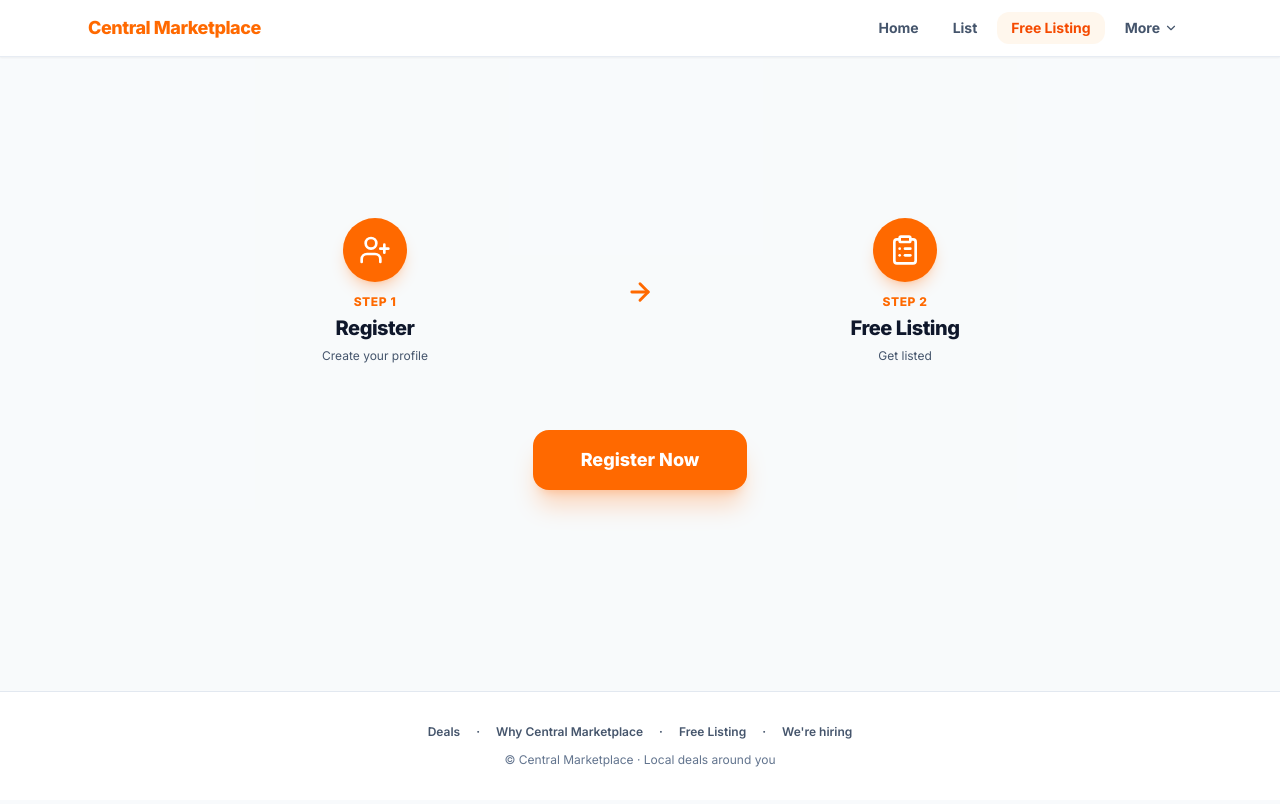
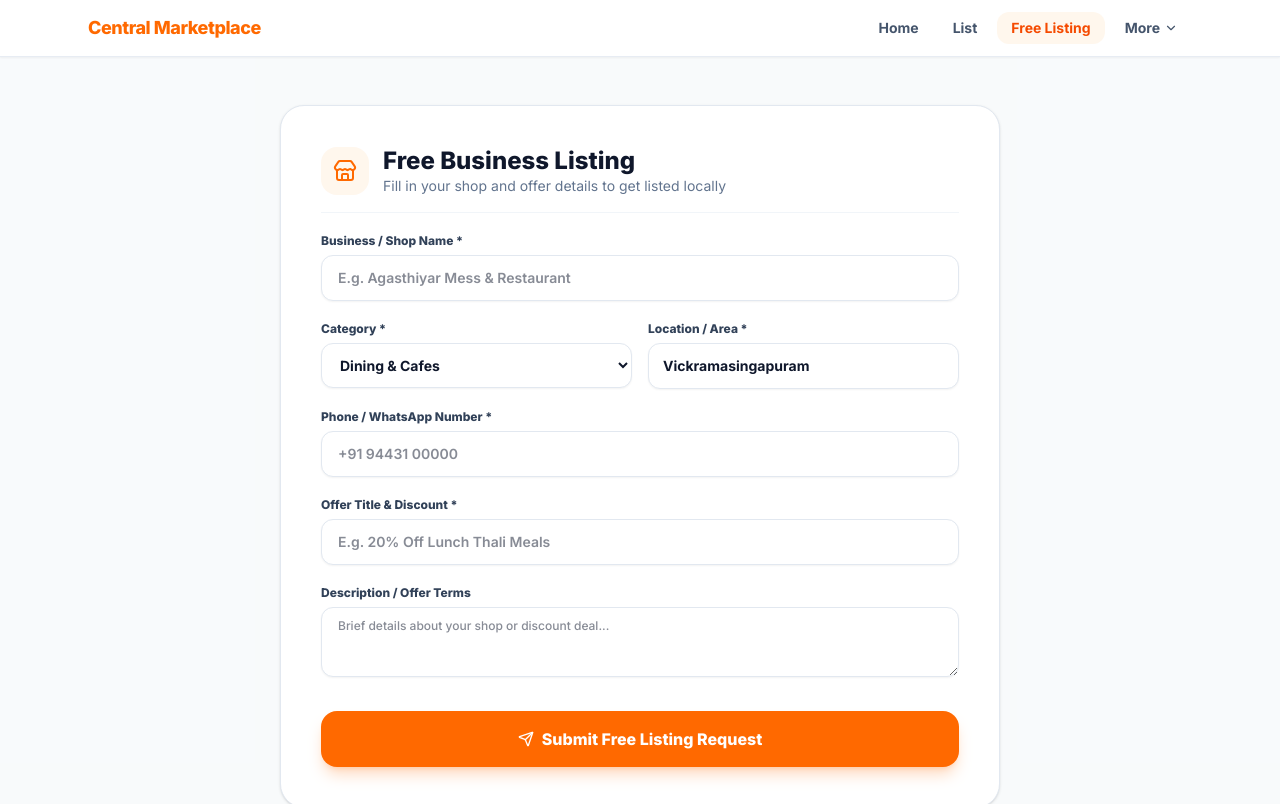
Before and after one commit to bala290498/central-marketplace-03, a Next.js app: page /register in a window 1280 px wide. Shown: the top 804 px of the page. Built offline with nearby package versions, Linux system fonts and the light colour scheme.

Commit message:
feat: render free business listing form directly on page without modal or intermediate steps

```diff
--- a/src/components/ListYourBusinessClient.tsx
+++ b/src/components/ListYourBusinessClient.tsx
@@ -4,19 +4,12 @@ import React, { useState } from "react";
 import { Navbar } from "@/components/Navbar";
 import { Footer } from "@/components/Footer";
 import {
-  UserPlus,
-  ClipboardList,
-  PhoneCall,
   CheckCircle2,
-  X,
   Send,
   Store,
-  ArrowRight,
-  ArrowDown,
 } from "lucide-react";
 
 export function ListYourBusinessClient() {
-  const [isModalOpen, setIsModalOpen] = useState(false);
   const [isSubmitted, setIsSubmitted] = useState(false);
 
   // Form State
@@ -29,27 +22,13 @@ export function ListYourBusinessClient() {
     description: "",
   });
 
-  const steps = [
-    {
-      stepLabel: "Step 1",
-      title: "Register",
-      description: "Create your profile",
-      icon: UserPlus,
-    },
-    {
-      stepLabel: "Step 2",
-      title: "Free Listing",
-      description: "Get listed",
-      icon: ClipboardList,
-    },
-  ];
-
   const handleSubmit = (e: React.FormEvent) => {
     e.preventDefault();
     setIsSubmitted(true);
-    setTimeout(() => {
+  };
+
+  const handleReset = () => {
     setIsSubmitted(false);
-      setIsModalOpen(false);
     setFormData({
       businessName: "",
       category: "Dining & Cafes",
@@ -58,136 +37,56 @@ export function ListYourBusinessClient() {
       offerTitle: "",
       description: "",
     });
-    }, 2500);
   };
 
   return (
     <div className="min-h-screen bg-slate-50/60 text-slate-900 flex flex-col justify-between">
       <Navbar />
 
-      <main className="flex-1 max-w-5xl w-full mx-auto px-4 sm:px-6 py-12 sm:py-20 flex flex-col items-center justify-center text-center">
-        {/* Desktop View: 3 Steps Directly in a Horizontal Row with Horizontal Arrows */}
-        <div className="hidden md:flex items-center justify-center gap-6 py-6 mb-10 w-full">
-          {steps.map((step, idx) => {
-            const Icon = step.icon;
-            const isLast = idx === steps.length - 1;
-            return (
-              <React.Fragment key={idx}>
-                {/* Step Item */}
-                <div className="flex-1 text-center flex flex-col items-center justify-center px-2">
-                  <div className="w-16 h-16 bg-orange-500 rounded-full flex items-center justify-center text-white mb-3 shadow-lg shadow-orange-500/25 transition-transform duration-300 hover:scale-105">
-                    <Icon className="w-8 h-8" />
+      <main className="flex-1 max-w-3xl w-full mx-auto px-4 sm:px-6 py-8 sm:py-12 flex flex-col items-center">
+        {/* Main Card Container */}
+        <div className="bg-white rounded-3xl w-full p-6 sm:p-10 shadow-sm border border-slate-200 text-left">
+          {isSubmitted ? (
+            <div className="text-center py-10 space-y-4">
+              <div className="w-16 h-16 bg-emerald-100 text-emerald-600 rounded-full flex items-center justify-center mx-auto shadow-sm">
+                <CheckCircle2 className="w-8 h-8" />
               </div>
-                  <span className="text-orange-500 font-extrabold text-xs uppercase tracking-wider mb-1">
-                    {step.stepLabel}
-                  </span>
-                  <h3 className="text-xl font-extrabold text-slate-900 mb-1 tracking-tight">
-                    {step.title}
+              <h3 className="text-2xl font-extrabold text-slate-900">
+                Registration Received!
               </h3>
-                  <p className="text-xs text-slate-600 max-w-[200px] leading-relaxed mx-auto">
-                    {step.description}
+              <p className="text-sm text-slate-600 max-w-sm mx-auto leading-relaxed">
+                Thank you! Our local onboarding team will verify your shop details and activate your free business listing shortly.
               </p>
-                </div>
-
-                {/* Horizontal Arrow Pointing to Next Step */}
-                {!isLast && (
-                  <div className="flex-shrink-0 flex items-center justify-center self-center px-1">
-                    <ArrowRight className="w-7 h-7 text-orange-500 stroke-[2.5]" />
-                  </div>
-                )}
-              </React.Fragment>
-            );
-          })}
-        </div>
-
-        {/* Mobile View: 3 Steps Vertically Stacked with Vertical Arrows */}
-        <div className="flex md:hidden flex-col items-center justify-center gap-6 py-4 mb-10 w-full">
-          {steps.map((step, idx) => {
-            const Icon = step.icon;
-            const isLast = idx === steps.length - 1;
-            return (
-              <React.Fragment key={idx}>
-                {/* Step Item */}
-                <div className="text-center flex flex-col items-center justify-center px-4 max-w-xs mx-auto">
-                  <div className="w-16 h-16 bg-orange-500 rounded-full flex items-center justify-center text-white mb-2.5 shadow-lg shadow-orange-500/25">
-                    <Icon className="w-8 h-8" />
-                  </div>
-                  <span className="text-orange-500 font-extrabold text-xs uppercase tracking-wider mb-1">
-                    {step.stepLabel}
-                  </span>
-                  <h3 className="text-xl font-extrabold text-slate-900 mb-1 tracking-tight">
-                    {step.title}
-                  </h3>
-                  <p className="text-xs text-slate-600 leading-relaxed mx-auto">
-                    {step.description}
-                  </p>
-                </div>
-
-                {/* Vertical Arrow Pointing Down to Next Step */}
-                {!isLast && (
-                  <div className="py-1">
-                    <ArrowDown className="w-6 h-6 text-orange-500 stroke-[2.5]" />
-                  </div>
-                )}
-              </React.Fragment>
-            );
-          })}
-        </div>
-
-        {/* Centered CTA Register Button */}
-        <div className="text-center w-full flex justify-center">
+              <div className="pt-4">
                 <button
                   type="button"
-            onClick={() => setIsModalOpen(true)}
-            className="w-auto px-8 sm:px-12 py-3.5 sm:py-4 rounded-2xl bg-orange-500 hover:bg-orange-600 text-white font-extrabold text-base sm:text-lg shadow-xl shadow-orange-500/25 transition-all duration-200 cursor-pointer transform hover:scale-[1.02]"
+                  onClick={handleReset}
+                  className="px-6 py-2.5 rounded-xl bg-slate-100 hover:bg-slate-200 text-slate-800 text-xs font-bold transition-colors cursor-pointer"
                 >
-            Register Now
+                  Submit Another Listing
                 </button>
               </div>
-      </main>
-
-      {/* Registration Modal Popup */}
-      {isModalOpen && (
-        <div className="fixed inset-0 z-50 flex items-center justify-center p-4 bg-slate-900/60 backdrop-blur-xs animate-in fade-in duration-200">
-          <div className="bg-white rounded-3xl max-w-lg w-full p-6 sm:p-8 shadow-2xl border border-slate-200 relative animate-in zoom-in-95 duration-150 text-left">
-            <button
-              type="button"
-              onClick={() => setIsModalOpen(false)}
-              className="absolute right-5 top-5 p-2 rounded-full text-slate-400 hover:text-slate-700 hover:bg-slate-100 transition-colors cursor-pointer"
-            >
-              <X className="w-5 h-5" />
-            </button>
-
-            {isSubmitted ? (
-              <div className="text-center py-8">
-                <div className="w-16 h-16 bg-emerald-100 text-emerald-600 rounded-full flex items-center justify-center mx-auto mb-4">
-                  <CheckCircle2 className="w-8 h-8" />
-                </div>
-                <h3 className="text-2xl font-extrabold text-slate-900 mb-2">
-                  Registration Received!
-                </h3>
-                <p className="text-sm text-slate-600 max-w-xs mx-auto">
-                  Thank you! Our local onboarding team will activate your free business listing shortly.
-                </p>
             </div>
           ) : (
-              <form onSubmit={handleSubmit} className="space-y-4">
-                <div className="flex items-center gap-3 mb-2">
-                  <div className="w-10 h-10 rounded-2xl bg-orange-50 text-orange-500 flex items-center justify-center">
-                    <Store className="w-5 h-5" />
+            <form onSubmit={handleSubmit} className="space-y-5">
+              {/* Form Header */}
+              <div className="flex items-center gap-3.5 pb-4 border-b border-slate-100">
+                <div className="w-12 h-12 rounded-2xl bg-orange-50 text-orange-500 flex items-center justify-center flex-shrink-0">
+                  <Store className="w-6 h-6" />
                 </div>
                 <div>
-                    <h3 className="text-xl font-extrabold text-slate-900 leading-tight">
+                  <h1 className="text-xl sm:text-2xl font-extrabold text-slate-900 leading-tight">
                     Free Business Listing
-                    </h3>
-                    <p className="text-xs text-slate-500">
-                      Enter your shop & offer details below
+                  </h1>
+                  <p className="text-xs sm:text-sm text-slate-500">
+                    Fill in your shop and offer details to get listed locally
                   </p>
                 </div>
               </div>
 
+              {/* Business Name */}
               <div>
-                  <label className="block text-xs font-extrabold text-slate-700 mb-1">
+                <label className="block text-xs font-extrabold text-slate-700 mb-1.5">
                   Business / Shop Name *
                 </label>
                 <input
@@ -198,13 +97,14 @@ export function ListYourBusinessClient() {
                     setFormData({ ...formData, businessName: e.target.value })
                   }
                   placeholder="E.g. Agasthiyar Mess & Restaurant"
-                    className="w-full px-4 py-2.5 rounded-xl border border-slate-200 bg-white text-slate-900 text-sm font-semibold outline-none focus:border-orange-500 focus:ring-1 focus:ring-orange-500"
+                  className="w-full px-4 py-3 rounded-xl border border-slate-200 bg-white text-slate-900 text-sm font-semibold outline-none focus:border-orange-500 focus:ring-1 focus:ring-orange-500 shadow-xs"
                 />
               </div>
 
-                <div className="grid grid-cols-1 sm:grid-cols-2 gap-3">
+              {/* Category & Location */}
+              <div className="grid grid-cols-1 sm:grid-cols-2 gap-4">
                 <div>
-                    <label className="block text-xs font-extrabold text-slate-700 mb-1">
+                  <label className="block text-xs font-extrabold text-slate-700 mb-1.5">
                     Category *
                   </label>
                   <select
@@ -212,7 +112,7 @@ export function ListYourBusinessClient() {
                     onChange={(e) =>
                       setFormData({ ...formData, category: e.target.value })
                     }
-                      className="w-full px-3 py-2.5 rounded-xl border border-slate-200 bg-white text-slate-900 text-xs font-bold outline-none focus:border-orange-500"
+                    className="w-full px-3.5 py-3 rounded-xl border border-slate-200 bg-white text-slate-900 text-xs sm:text-sm font-bold outline-none focus:border-orange-500 shadow-xs"
                   >
                     <option value="Dining & Cafes">Dining & Cafes</option>
                     <option value="Salon & Spa">Salon & Spa</option>
@@ -226,7 +126,7 @@ export function ListYourBusinessClient() {
                 </div>
 
                 <div>
-                    <label className="block text-xs font-extrabold text-slate-700 mb-1">
+                  <label className="block text-xs font-extrabold text-slate-700 mb-1.5">
                     Location / Area *
                   </label>
                   <input
@@ -237,13 +137,14 @@ export function ListYourBusinessClient() {
                       setFormData({ ...formData, location: e.target.value })
                     }
                     placeholder="E.g. Vickramasingapuram"
-                      className="w-full px-3 py-2.5 rounded-xl border border-slate-200 bg-white text-slate-900 text-xs font-bold outline-none focus:border-orange-500"
+                    className="w-full px-3.5 py-3 rounded-xl border border-slate-200 bg-white text-slate-900 text-xs sm:text-sm font-bold outline-none focus:border-orange-500 shadow-xs"
                   />
                 </div>
               </div>
 
+              {/* Phone / WhatsApp */}
               <div>
-                  <label className="block text-xs font-extrabold text-slate-700 mb-1">
+                <label className="block text-xs font-extrabold text-slate-700 mb-1.5">
                   Phone / WhatsApp Number *
                 </label>
                 <input
@@ -254,12 +155,13 @@ export function ListYourBusinessClient() {
                     setFormData({ ...formData, phone: e.target.value })
                   }
                   placeholder="+91 94431 00000"
-                    className="w-full px-4 py-2.5 rounded-xl border border-slate-200 bg-white text-slate-900 text-sm font-semibold outline-none focus:border-orange-500"
+                  className="w-full px-4 py-3 rounded-xl border border-slate-200 bg-white text-slate-900 text-sm font-semibold outline-none focus:border-orange-500 shadow-xs"
                 />
               </div>
 
+              {/* Offer Title & Discount */}
               <div>
-                  <label className="block text-xs font-extrabold text-slate-700 mb-1">
+                <label className="block text-xs font-extrabold text-slate-700 mb-1.5">
                   Offer Title & Discount *
                 </label>
                 <input
@@ -270,37 +172,40 @@ export function ListYourBusinessClient() {
                     setFormData({ ...formData, offerTitle: e.target.value })
                   }
                   placeholder="E.g. 20% Off Lunch Thali Meals"
-                    className="w-full px-4 py-2.5 rounded-xl border border-slate-200 bg-white text-slate-900 text-sm font-semibold outline-none focus:border-orange-500"
+                  className="w-full px-4 py-3 rounded-xl border border-slate-200 bg-white text-slate-900 text-sm font-semibold outline-none focus:border-orange-500 shadow-xs"
                 />
               </div>
 
+              {/* Description */}
               <div>
-                  <label className="block text-xs font-extrabold text-slate-700 mb-1">
+                <label className="block text-xs font-extrabold text-slate-700 mb-1.5">
                   Description / Offer Terms
                 </label>
                 <textarea
-                    rows={2}
+                  rows={3}
                   value={formData.description}
                   onChange={(e) =>
                     setFormData({ ...formData, description: e.target.value })
                   }
                   placeholder="Brief details about your shop or discount deal..."
-                    className="w-full px-4 py-2 rounded-xl border border-slate-200 bg-white text-slate-900 text-xs font-medium outline-none focus:border-orange-500"
+                  className="w-full px-4 py-2.5 rounded-xl border border-slate-200 bg-white text-slate-900 text-xs font-medium outline-none focus:border-orange-500 shadow-xs"
                 />
               </div>
 
+              {/* Submit Button */}
+              <div className="pt-2">
                 <button
                   type="submit"
-                  className="w-full py-3.5 rounded-2xl bg-orange-500 hover:bg-orange-600 text-white font-extrabold text-sm shadow-md shadow-orange-500/25 transition-all cursor-pointer flex items-center justify-center gap-2 mt-2"
+                  className="w-full py-4 rounded-2xl bg-orange-500 hover:bg-orange-600 text-white font-extrabold text-sm sm:text-base shadow-lg shadow-orange-500/25 transition-all cursor-pointer flex items-center justify-center gap-2"
                 >
                   <Send className="w-4 h-4" />
                   <span>Submit Free Listing Request</span>
                 </button>
+              </div>
             </form>
           )}
         </div>
-        </div>
-      )}
+      </main>
 
       <Footer />
     </div>
```
Lines whose indentation alone changed are shown as unchanged.
